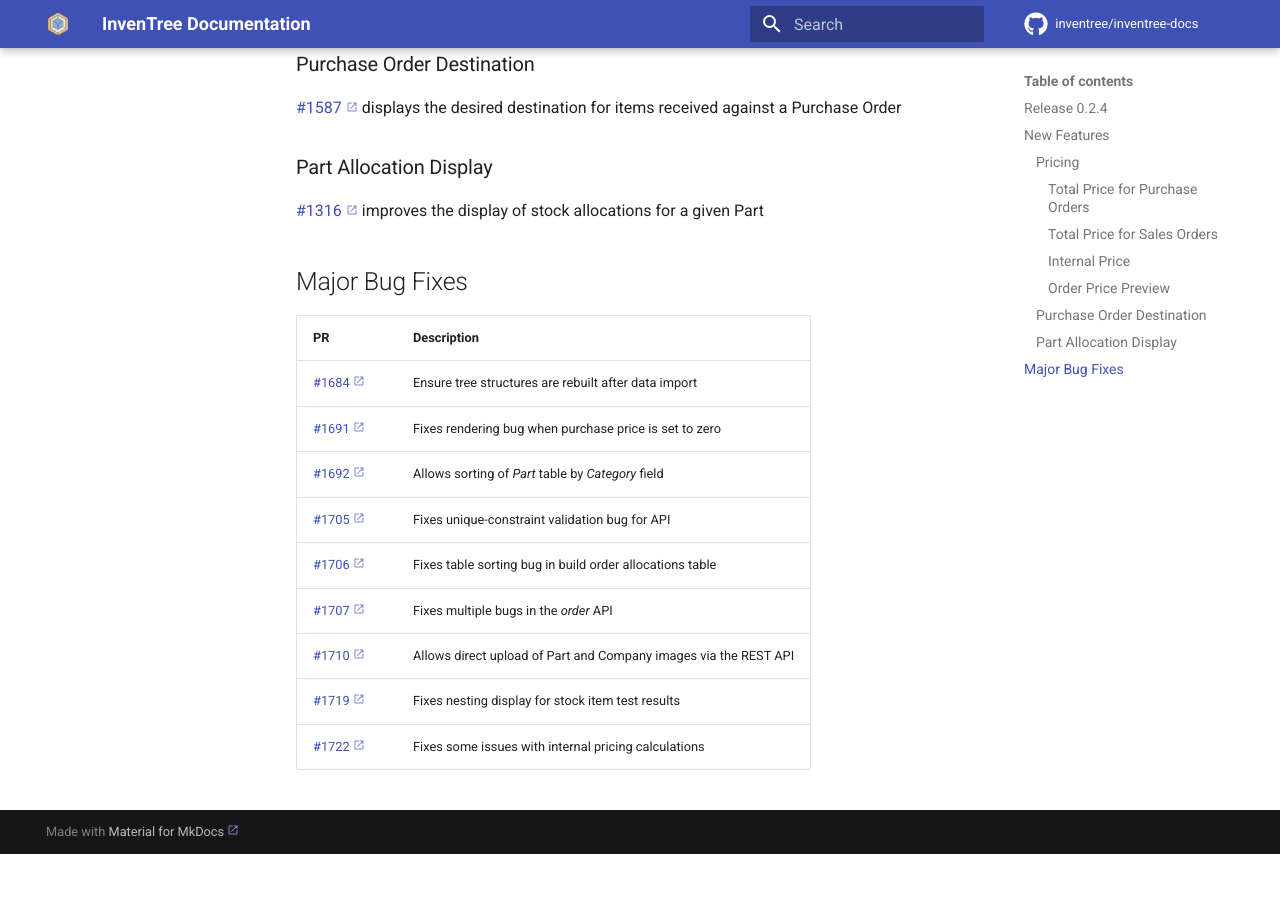
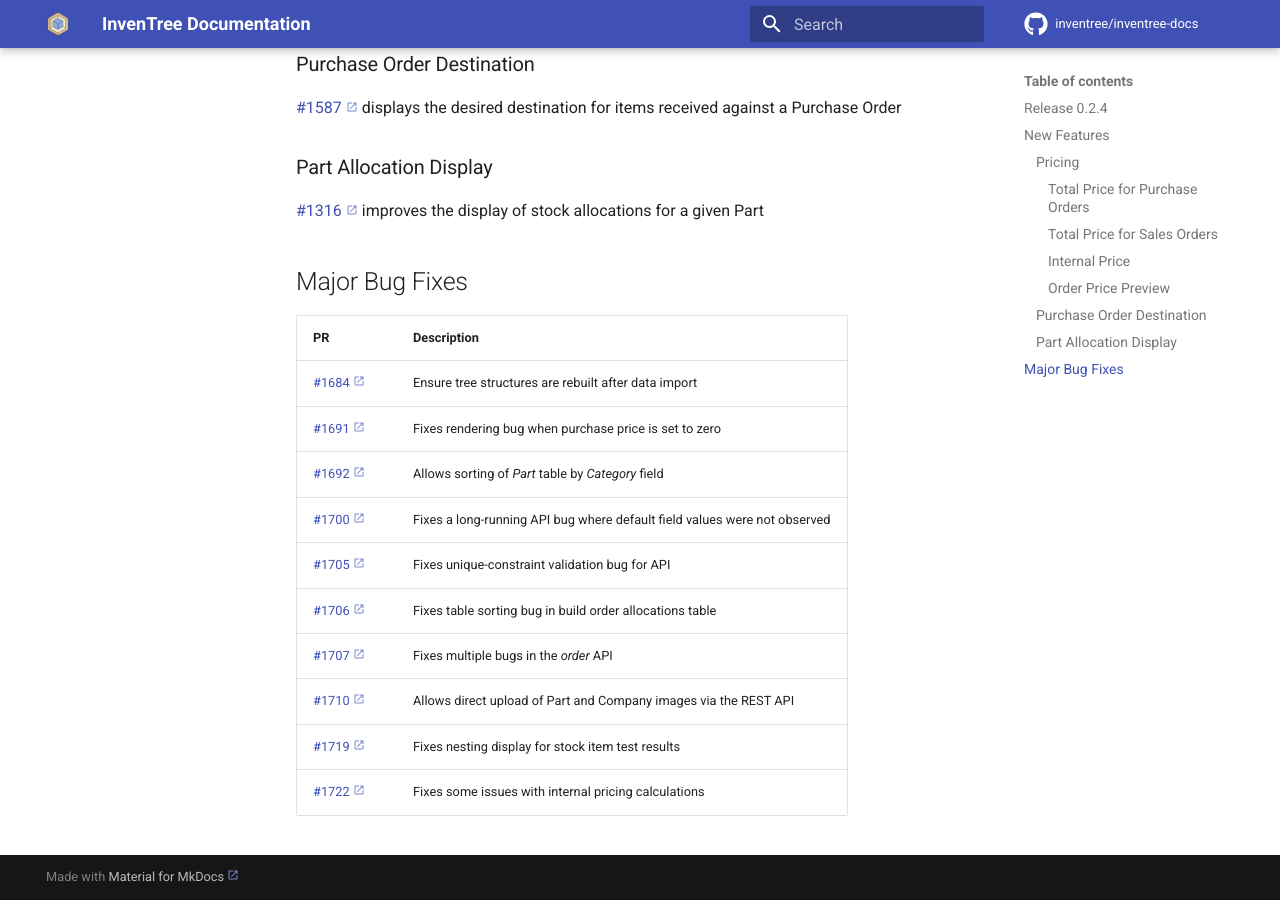
Before and after one commit to inventree/inventree-docs, an MkDocs documentation site: the page built from docs/releases/0.2.4.md, in a window 1280 px wide and 900 px high, scrolled down 727 px. Built offline with MkDocs 1.6.1 and Material for MkDocs 9.7.7, drawn with Linux system fonts in a browser that asks for light colours; a script that is not in the unit is left out; comment, search, counter and statistics services are not loaded; before the commit the page ends 1581 px from its top, so only the background shows below that.

Commit message:
Update 0.2.4.md
Add docs for  [#1700](https://github.com/inventree/InvenTree/pull/1700)

```diff
--- a/docs/releases/0.2.4.md
+++ b/docs/releases/0.2.4.md
@@ -43,6 +43,7 @@ This release of InvenTree introduces a number of key improvements regarding pric
 | [#1684](https://github.com/inventree/InvenTree/pull/1684) | Ensure tree structures are rebuilt after data import |
 | [#1691](https://github.com/inventree/InvenTree/pull/1691) | Fixes rendering bug when purchase price is set to zero |
 | [#1692](https://github.com/inventree/InvenTree/pull/1692) | Allows sorting of *Part* table by *Category* field |
+| [#1700](https://github.com/inventree/InvenTree/pull/1700) | Fixes a long-running API bug where default field values were not observed |
 | [#1705](https://github.com/inventree/InvenTree/pull/1705) | Fixes unique-constraint validation bug for API |
 | [#1706](https://github.com/inventree/InvenTree/pull/1706) | Fixes table sorting bug in build order allocations table |
 | [#1707](https://github.com/inventree/InvenTree/pull/1707) | Fixes multiple bugs in the *order* API |
```
